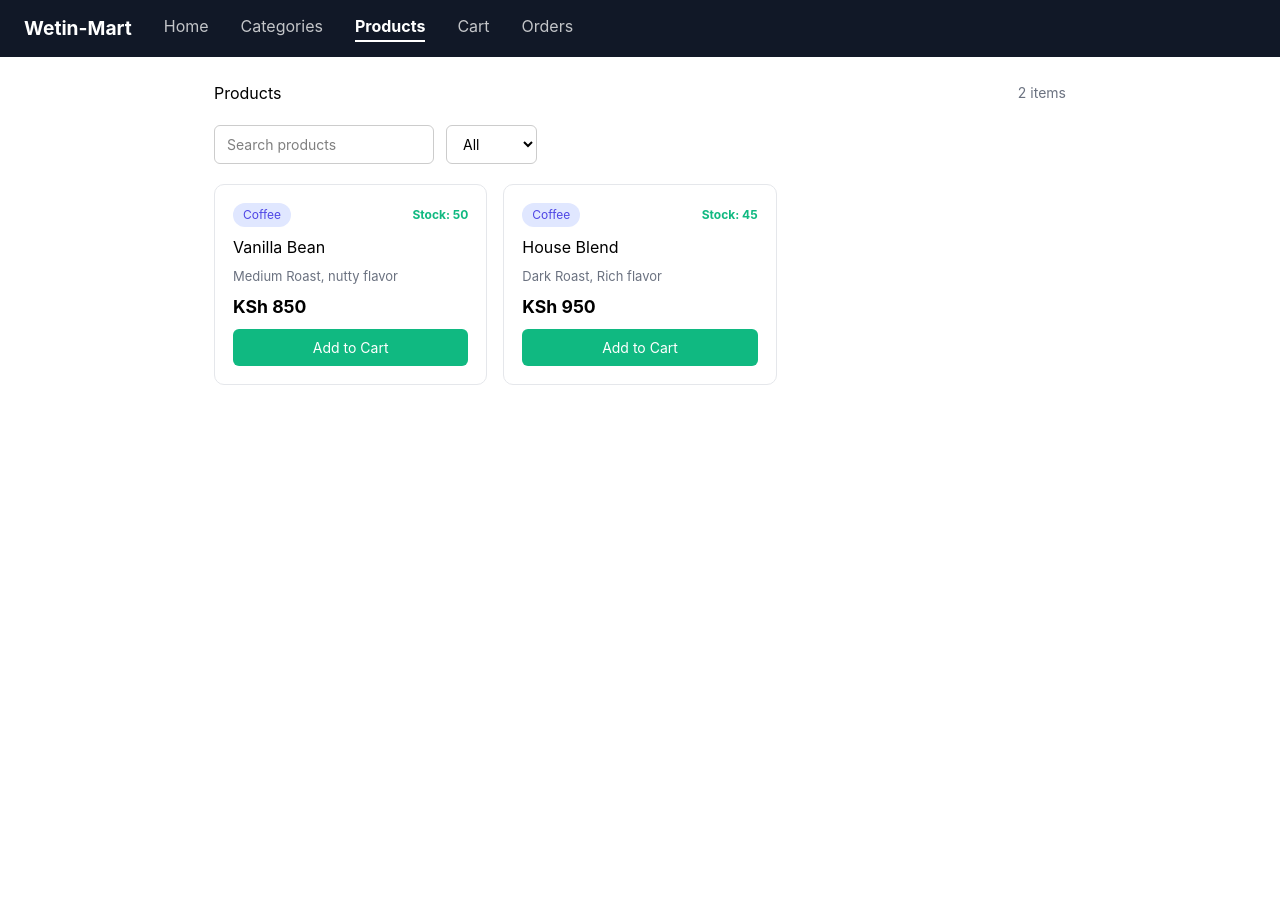
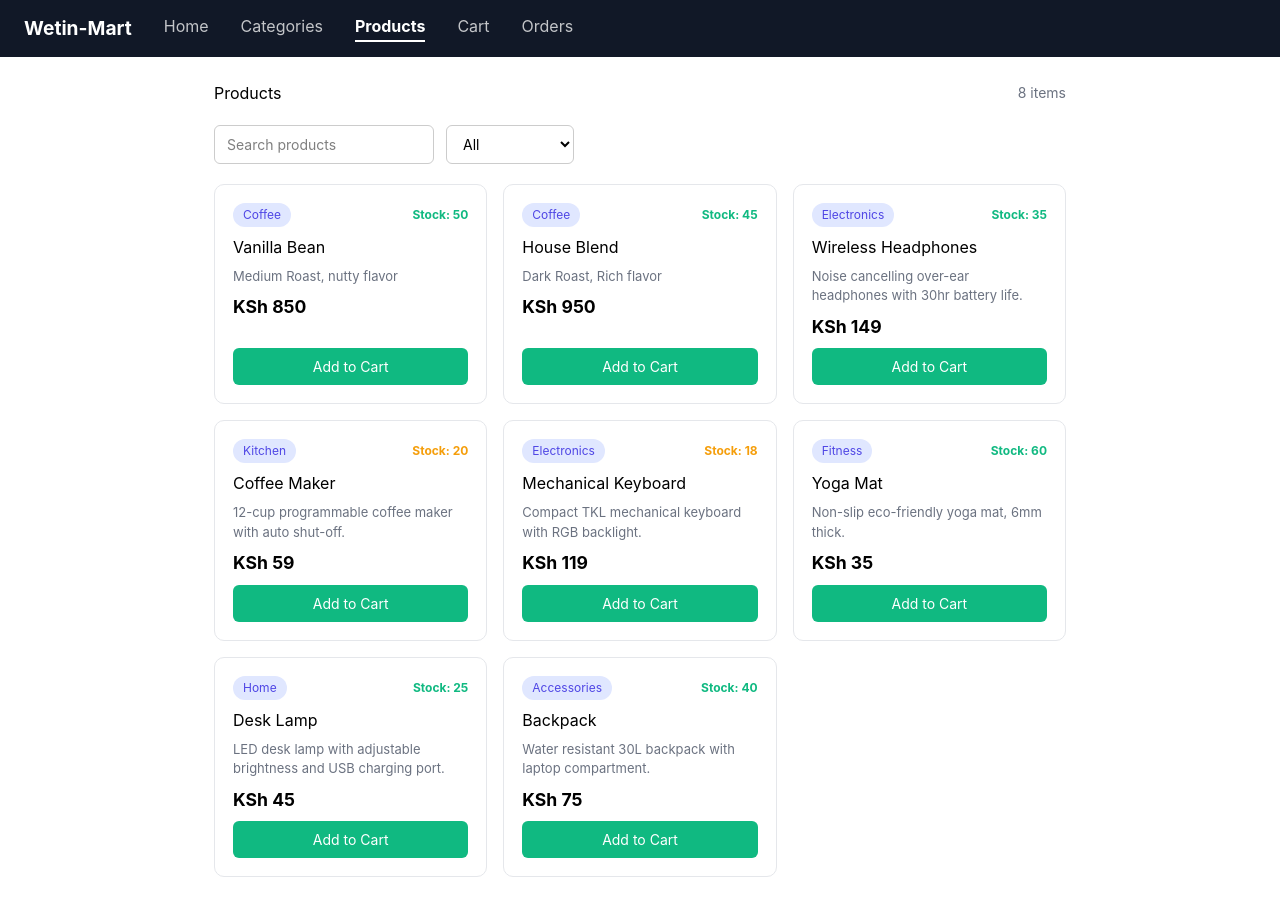
Before and after one commit to ayiekoderrick-8068/ecommerce-admin, a React (Vite) app: page /products in a window 1280 px wide. Before the commit the page ends 800 px from the top, so only its background shows below. Built offline with nearby package versions, Linux system fonts and the light colour scheme; data requests are answered from the project's data file.

Commit message:
Add back all products - coffee and electronics

```diff
--- a/db.json
+++ b/db.json
@@ -65,6 +65,14 @@
       "stock": 20,
       "description": "fresh food\n",
       "id": "NmTqZOUULxI"
+    },
+    {
+      "name": "sugar",
+      "price": 20,
+      "category": "food",
+      "stock": 14,
+      "description": "food",
+      "id": "Bo9SBPdbzJw"
     }
   ],
   "$schema": "./node_modules/json-server/schema.json"
--- a/src/pages/Products.jsx
+++ b/src/pages/Products.jsx
@@ -22,6 +22,54 @@ const coffeeProducts = [
     stock: 45,
     description: "Dark Roast, Rich flavor",
     origin: "Vietnam",
+  },
+  {
+    id: "3",
+    name: "Wireless Headphones",
+    price: 149,
+    category: "Electronics",
+    stock: 35,
+    description: "Noise cancelling over-ear headphones with 30hr battery life.",
+  },
+  {
+    id: "4",
+    name: "Coffee Maker",
+    price: 59,
+    category: "Kitchen",
+    stock: 20,
+    description: "12-cup programmable coffee maker with auto shut-off.",
+  },
+  {
+    id: "5",
+    name: "Mechanical Keyboard",
+    price: 119,
+    category: "Electronics",
+    stock: 18,
+    description: "Compact TKL mechanical keyboard with RGB backlight.",
+  },
+  {
+    id: "6",
+    name: "Yoga Mat",
+    price: 35,
+    category: "Fitness",
+    stock: 60,
+    description: "Non-slip eco-friendly yoga mat, 6mm thick.",
+  },
+  {
+    id: "7",
+    name: "Desk Lamp",
+    price: 45,
+    category: "Home",
+    stock: 25,
+    description: "LED desk lamp with adjustable brightness and USB charging port.",
+  },
+  {
+    id: "8",
+    name: "Backpack",
+    price: 75,
+    category: "Accessories",
+    stock: 40,
+    description: "Water resistant 30L backpack with laptop compartment.",
   },
 ];
 
```
